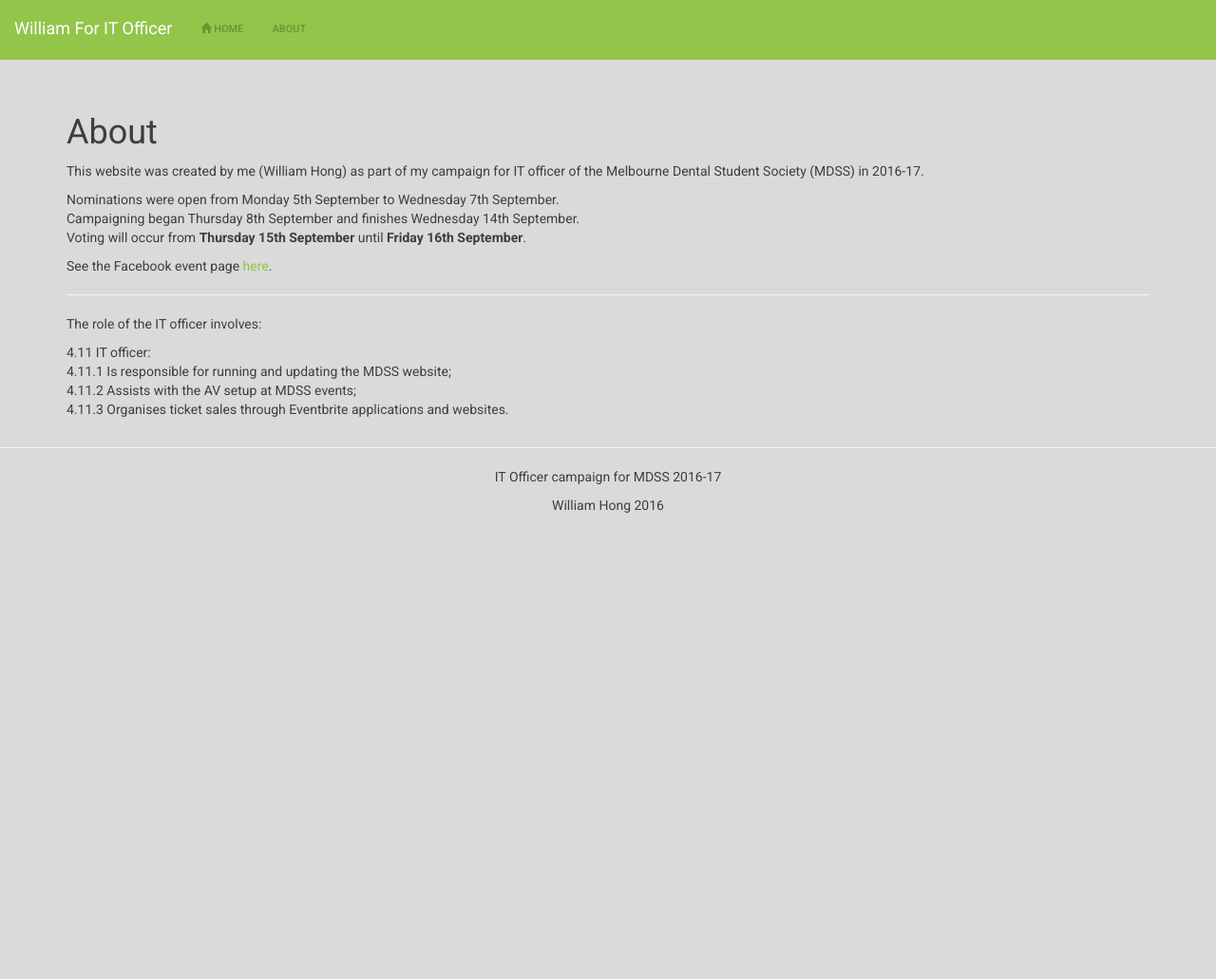
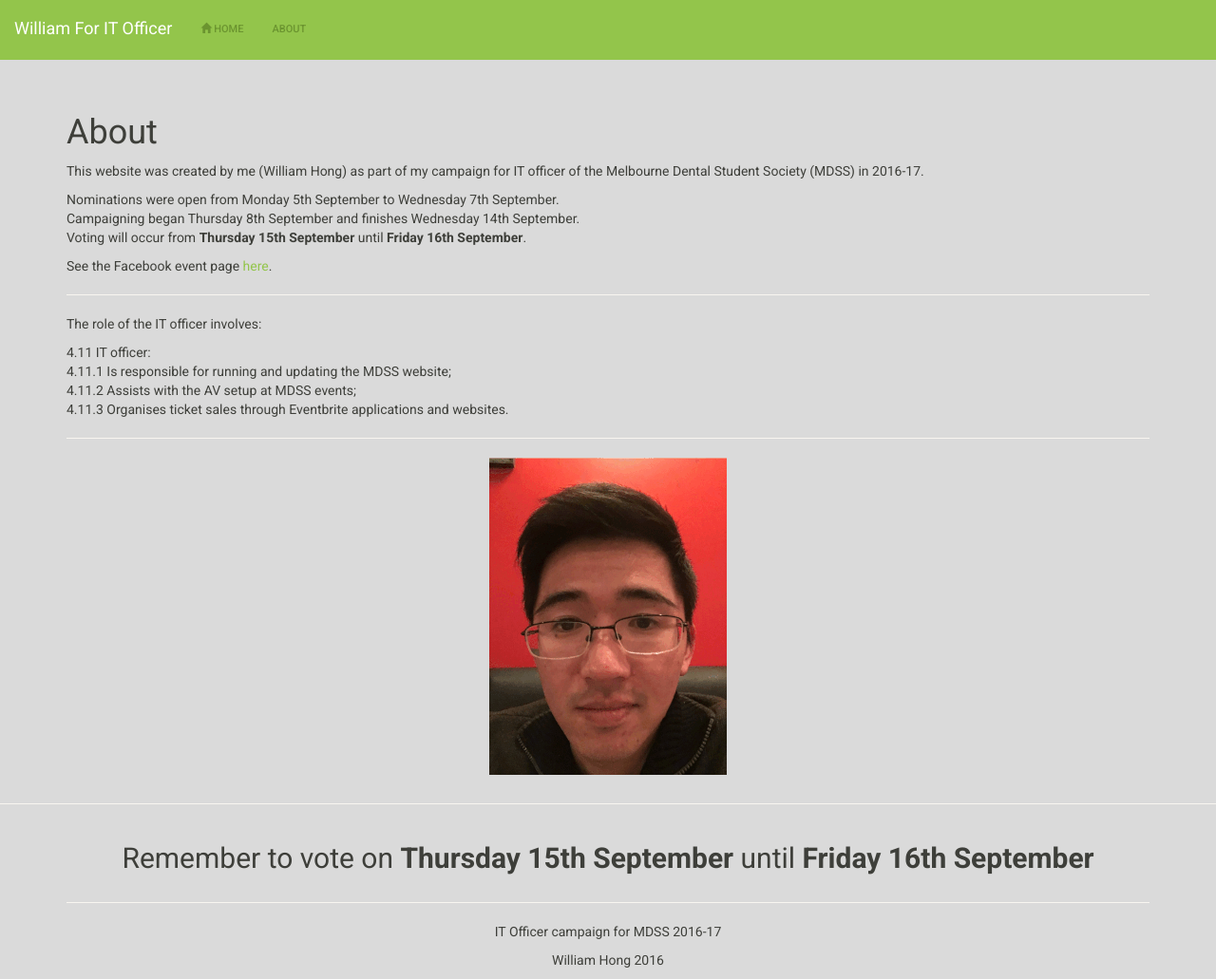
Before and after one commit to williamOP/WilliamForITOfficer, a Jekyll site: the page built from about.md, in a window 1280 px wide and 1031 px high. Shown: the whole window at 95% size. Built offline with Jekyll 4.4.1, drawn with Linux system fonts in a browser that asks for light colours; nearby versions of some CDN libraries; library files that are not in the unit come from our copies.

Commit message:
added wink

```diff
--- a/_includes/footer.html
+++ b/_includes/footer.html
@@ -2,8 +2,15 @@
 
     <hr>
 
-    <div class="container-fluid">
+    <div class="container">
 
+        <div class="row">
+            <div class="col-xs-12 text-center">
+                <h2>Remember to vote on <b>Thursday 15th September</b> until <b>Friday 16th September</b></h2>
+            </div>
+        </div>
+
+        <hr>
 
         <div class="text-center">
             <p>{{ site.description }}</p>
--- a/about.md
+++ b/about.md
@@ -22,3 +22,7 @@ The role of the IT officer involves:
 4.11.1 Is responsible for running and updating the MDSS website; <br>
 4.11.2 Assists with the AV setup at MDSS events; <br>
 4.11.3 Organises ticket sales through Eventbrite applications and websites.
+
+---
+
+![Wink]({{site.baseurl}}/assets/wink.gif){:.img-responsive .center-block}
```
Also changed, not shown: index.html (+0 -8 lines), assets/wink.gif (added).
